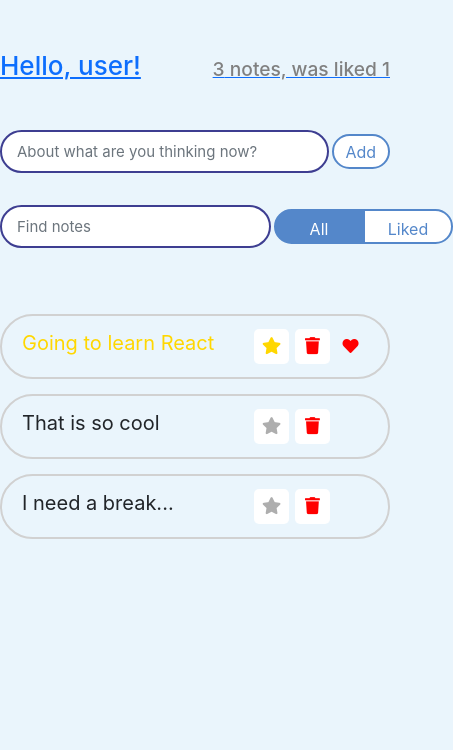
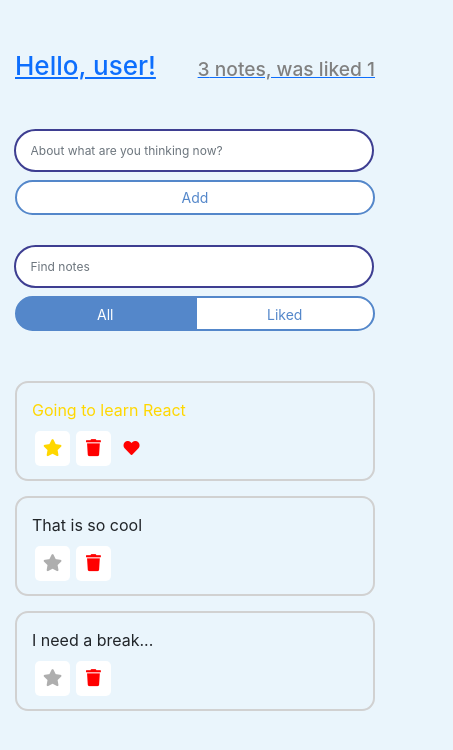
Before and after one commit to wxwxwxwxwxwxwxwx/Twitter-Analog-React, a React app: page / in a window 390 px wide. Shown: the whole page, 453 px wide, since content can reach past the window. Built offline with nearby package versions, Linux system fonts and the light colour scheme.

Commit message:
add adaptive

```diff
--- a/package.json
+++ b/package.json
@@ -13,6 +13,7 @@
     "react-scripts": "4.0.3",
     "react-transition-group": "^4.4.2",
     "styled-components": "^5.3.0",
+    "uuid": "^9.0.0",
     "web-vitals": "^1.1.2"
   },
   "scripts": {
--- a/public/index.html
+++ b/public/index.html
@@ -5,7 +5,8 @@
     <link rel="icon" href="%PUBLIC_URL%/favicon.ico" />
     <meta name="viewport" content="width=device-width, initial-scale=1" />
 
-    <link rel="stylesheet" href="https://cdn.jsdelivr.net/npm/bootstrap@5.0.1/css/bootstrap.min.css">
+    <!-- <link rel="stylesheet" href="https://cdn.jsdelivr.net/npm/bootstrap@5.0.1/css/bootstrap.min.css"> -->
+    <link rel="stylesheet" href="https://cdn.jsdelivr.net/npm/bootstrap@5.2.2/dist/css/bootstrap.min.css" integrity="sha384-Zenh87qX5JnK2Jl0vWa8Ck2rdkQ2Bzep5IDxbcnCeuOxjzrPF/et3URy9Bv1WTRi" crossorigin="anonymous">
     <link rel="stylesheet" href="https://cdnjs.cloudflare.com/ajax/libs/font-awesome/5.15.3/css/all.min.css">
     <meta name="theme-color" content="#000000" />
     <meta
--- a/src/components/app-header/app-header.css
+++ b/src/components/app-header/app-header.css
@@ -2,7 +2,6 @@
   display: flex;
   align-items: flex-end;
   justify-content: space-between;
-
 }
 
 .app-header h1 {
--- a/src/components/app-header/app-header.js
+++ b/src/components/app-header/app-header.js
@@ -6,8 +6,10 @@ const Header = styled.div`
     display: flex;
     align-items: flex-end;
     justify-content: space-between;
+    flex-wrap: wrap;
     h1 {
         font-size: 26px;
+        margin-right: 25px
     }
     h2 {
         font-size: 1.2rem;
--- a/src/components/app/app.js
+++ b/src/components/app/app.js
@@ -1,4 +1,5 @@
 import React, {Component} from 'react';
+import { v4 as uuidv4 } from 'uuid';
 
 import AppHeader from '../app-header';
 import SearchPanel from '../search-panel';
@@ -27,7 +28,6 @@ export default class App extends Component {
             term: '',
             filter: 'all'
         };
-        this.maxId = 4;
     }
 
     deleteItem = (id) => {
@@ -46,7 +46,7 @@ export default class App extends Component {
         const newItem = {
             label: body,
             important: false,
-            id: this.maxId++
+            id: uuidv4()
         }
         this.setState(({data}) => {
             const newArr = [...data, newItem];
--- a/src/components/post-add-form/post-add-form.css
+++ b/src/components/post-add-form/post-add-form.css
@@ -36,3 +36,19 @@
   -moz-box-shadow: 0px 0px 10px 7px rgba(62, 62, 145, 0.20);
   box-shadow: 0px 0px 10px 7px rgba(62, 62, 145, 0.20);
 }
+
+@media (max-width: 575px) {
+  .bottom-panel {
+    flex-direction: column;
+    height: auto;
+  }
+  .bottom-panel .new-post-label {
+    width: 100%;
+    font-size: 12px;
+  }
+  .btn-outline-firstly {
+    width: 100%;
+    margin-top: 0.5rem;
+    font-size: 14px;
+  }
+}
--- a/src/components/post-list-item/post-list-item.css
+++ b/src/components/post-list-item/post-list-item.css
@@ -53,11 +53,12 @@
     font-size: 16px;
     color: red;
     transition: 0.3s all;
-    transform: translateX(30px);
+    transform: translateX(25px);
     opacity: 0;
 }
 
 .app-list-item-label {
+  width: 65%;
   display: block;
   line-height: 35px;
   cursor: pointer;
@@ -75,6 +76,21 @@
 }
 
 .app-list-item.important .btn-star {
+  color: #FFD700;
+}
 
-    color: #FFD700;
+@media (max-width: 475px) {
+  .app-list {
+    margin-top: 35px;
+  }
+  .app-list-item {
+    flex-direction: column;
+    align-items: start;
+    border-radius: 13px;
+    padding: 10px 15px;
+    font-size: 16px;
+  }
+  .app-list-item-label {
+    width: 100%;
+  }
 }
--- a/src/components/post-list/post-list.css
+++ b/src/components/post-list/post-list.css
@@ -8,3 +8,9 @@
   padding: 20px 35px 10px 35px;
   margin-top: 10px;
 }
+
+@media (max-width: 475px) {
+  .app-list {
+    margin-top: 35px;
+  }
+}
--- a/src/components/post-list/post-list.js
+++ b/src/components/post-list/post-list.js
@@ -8,11 +8,12 @@ const PostList = ({posts, onDelete, onToggle}) => {
     const elements = posts.map(item => {
         const {id, e, ...itemProps} = item
         return (
-            <div className="app-list-item-row">
+            <div key={id} className="app-list-item-row">
                 <PostListItem
                     {...itemProps}
                     onDelete={() => onDelete(id)}
-                    onToggle={(e) => onToggle(id, e)}/>
+                    onToggle={(e) => onToggle(id, e)}
+                    />
             </div>
         )
     })
--- a/src/components/post-status-filter/post-status-filter.css
+++ b/src/components/post-status-filter/post-status-filter.css
@@ -57,3 +57,13 @@
     -moz-box-shadow: 0px 0px 10px 7px rgba(62, 62, 145, 0.20);
     box-shadow: 0px 0px 10px 7px rgba(62, 62, 145, 0.20);
 }
+
+@media (max-width: 575px) {
+    .btn-group {
+        width: 100%;
+        margin-top: 0.5rem;
+    }
+    .btn-info, .btn-outline-secondary {
+        font-size: 14px;
+    }
+}
--- a/src/components/search-panel/search-panel.css
+++ b/src/components/search-panel/search-panel.css
@@ -17,3 +17,14 @@
   outline: none;
   margin-right: 3px;
 }
+
+@media (max-width: 575px) {
+  .search-panel {
+    flex-direction: column;
+    height: auto;
+  }
+  .search-panel .search-input {
+    width: 100%;
+    font-size: 12px;
+  }
+}
--- a/src/index.css
+++ b/src/index.css
@@ -1,6 +1,6 @@
 body {
   margin: 50px 0 0 0;
-  padding: 0;
+  padding: 0 15px;
   font-family: -apple-system, BlinkMacSystemFont, "Segoe UI", "Roboto", "Oxygen",
     "Ubuntu", "Cantarell", "Fira Sans", "Droid Sans", "Helvetica Neue",
     sans-serif;
--- a/src/index.js
+++ b/src/index.js
@@ -1,6 +1,11 @@
 import React from 'react';
-import ReactDOM from 'react-dom';
+import ReactDOM from 'react-dom/client';
 import './index.css';
 import App from './components/app/';
 
-ReactDOM.render(<App/>, document.getElementById('root'));
+const root = ReactDOM.createRoot(document.getElementById("root"));
+root.render(
+  <React.StrictMode>
+    <App />
+  </React.StrictMode>
+);
```
Also changed, not shown: 1 other file.
